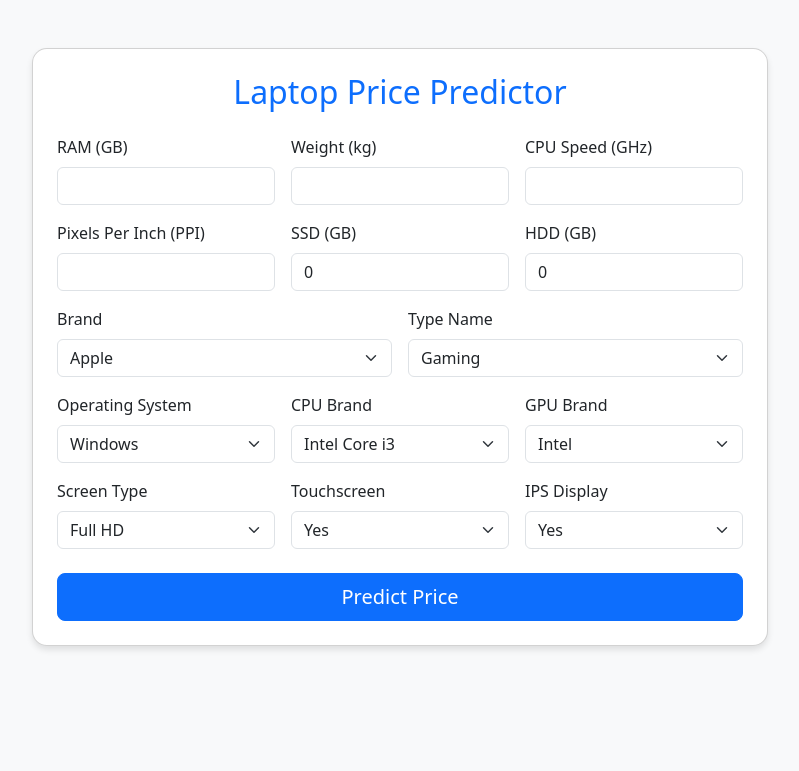
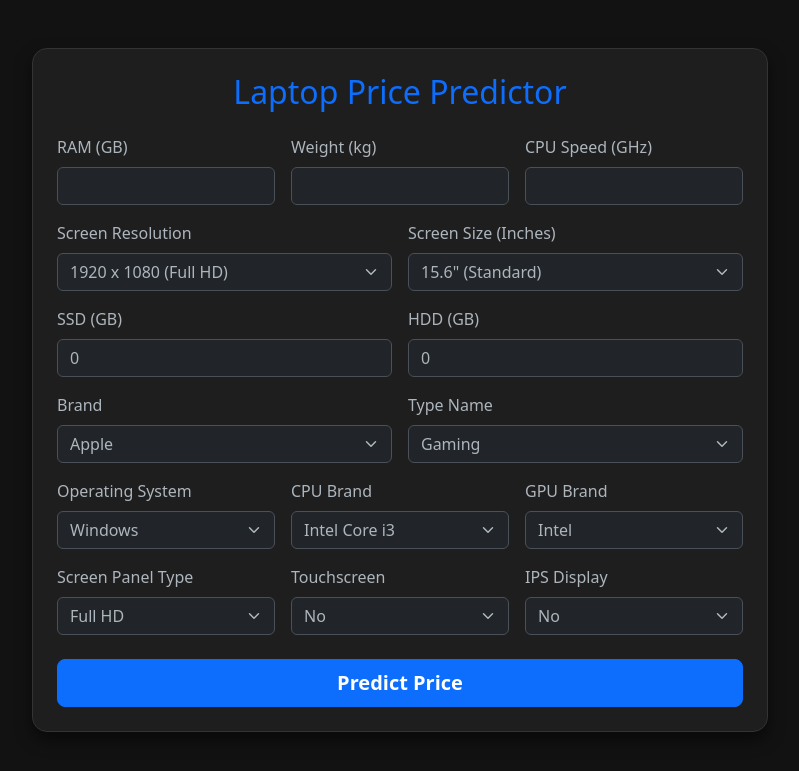
Before and after one commit to Satvik2Sharma/laptop_price-predictor_full-ml-app_Task-2-5_ml-club, a Flask app: page / in a window 1280 px wide. Shown: the top 771 px of the page, without its empty margins (240-1039 px from the left). Run offline with Flask 3, Linux system fonts and the light colour scheme; parts of the project's set-up code (start-up, migrations or seed data) failed here and were passed over.

Commit message:
Changed input style from ppi to Resolution and Inches for better User Conveniency & enhance dark theme and form elements in index.html
Changed input style from PPI to Resolution and Inches for better User Conveniency.
Updated styles for dark mode and improved form layout.

```diff
--- a/templates/index.html
+++ b/templates/index.html
@@ -1,16 +1,26 @@
 <!DOCTYPE html>
-<html lang="en">
+<html lang="en" data-bs-theme="dark">
 <head>
     <meta charset="UTF-8">
     <meta name="viewport" content="width=device-width, initial-scale=1.0">
     <title>Laptop Price Predictor</title>
     <link href="https://cdn.jsdelivr.net/npm/bootstrap@5.3.0/dist/css/bootstrap.min.css" rel="stylesheet">
     <style>
-        body { background-color: #f8f9fa; }
-        .card { border-radius: 15px; box-shadow: 0 4px 6px rgba(0,0,0,0.1); }
+        body {
+            background-color: #121212;
+        }
+        .card {
+            border-radius: 15px;
+            box-shadow: 0 8px 16px rgba(0,0,0,0.5);
+            background-color: #1e1e1e;
+            border: 1px solid #333;
+        }
+        .text-primary {
+            color: #0d6efd !important;
+        }
     </style>
 </head>
-<body>
+<body class="text-light">
 <div class="container mt-5 mb-5">
     <div class="row justify-content-center">
         <div class="col-lg-8">
@@ -31,15 +41,40 @@
                             <label class="form-label">CPU Speed (GHz)</label>
                             <input type="number" step="0.01" class="form-control" name="cpu_speed" required>
                         </div>
-                        <div class="col-md-4">
-                            <label class="form-label">Pixels Per Inch (PPI)</label>
-                            <input type="number" step="0.1" class="form-control" name="ppi" required>
+
+                        <div class="col-md-6">
+                            <label class="form-label">Screen Resolution</label>
+                            <select class="form-select" name="resolution">
+                                <option value="1366x768">1366 x 768 (HD)</option>
+                                <option value="1600x900">1600 x 900 (HD+)</option>
+                                <option value="1920x1080" selected>1920 x 1080 (Full HD)</option>
+                                <option value="2560x1440">2560 x 1440 (2K / QHD)</option>
+                                <option value="2560x1600">2560 x 1600 (MacBook Retina)</option>
+                                <option value="2880x1800">2880 x 1800 (MacBook Pro)</option>
+                                <option value="3840x2160">3840 x 2160 (4K)</option>
+                            </select>
                         </div>
-                        <div class="col-md-4">
+                        <div class="col-md-6">
+                            <label class="form-label">Screen Size (Inches)</label>
+                            <select class="form-select" name="inches">
+                                <option value="11.6">11.6"</option>
+                                <option value="12.0">12.0"</option>
+                                <option value="13.3">13.3"</option>
+                                <option value="13.5">13.5"</option>
+                                <option value="14.0">14.0"</option>
+                                <option value="15.0">15.0"</option>
+                                <option value="15.6" selected>15.6" (Standard)</option>
+                                <option value="16.0">16.0"</option>
+                                <option value="17.3">17.3"</option>
+                                <option value="18.0">18.0"</option>
+                            </select>
+                        </div>
+
+                        <div class="col-md-6">
                             <label class="form-label">SSD (GB)</label>
                             <input type="number" class="form-control" name="ssd" value="0" required>
                         </div>
-                        <div class="col-md-4">
+                        <div class="col-md-6">
                             <label class="form-label">HDD (GB)</label>
                             <input type="number" class="form-control" name="hdd" value="0" required>
                         </div>
@@ -95,7 +130,7 @@
                         </div>
 
                         <div class="col-md-4">
-                            <label class="form-label">Screen Type</label>
+                            <label class="form-label">Screen Panel Type</label>
                             <select class="form-select" name="screen_type">
                                 <option value="Full HD">Full HD</option>
                                 <option value="HD">HD</option>
@@ -106,26 +141,26 @@
                             <label class="form-label">Touchscreen</label>
                             <select class="form-select" name="touchscreen">
                                 <option value="1">Yes</option>
-                                <option value="0">No</option>
+                                <option value="0" selected>No</option>
                             </select>
                         </div>
                         <div class="col-md-4">
                             <label class="form-label">IPS Display</label>
                             <select class="form-select" name="ips">
                                 <option value="1">Yes</option>
-                                <option value="0">No</option>
+                                <option value="0" selected>No</option>
                             </select>
                         </div>
                     </div>
 
                     <div class="text-center mt-4">
-                        <button type="submit" class="btn btn-primary btn-lg w-100">Predict Price</button>
+                        <button type="submit" class="btn btn-primary btn-lg w-100 fw-bold">Predict Price</button>
                     </div>
                 </form>
 
                 {% if result %}
-                <div class="alert alert-success mt-4 text-center fs-4">
-                    <strong>{{ result }}</strong>
+                <div class="alert alert-success mt-4 text-center fs-4 fw-bold">
+                    {{ result }}
                 </div>
                 {% endif %}
             </div>
```
